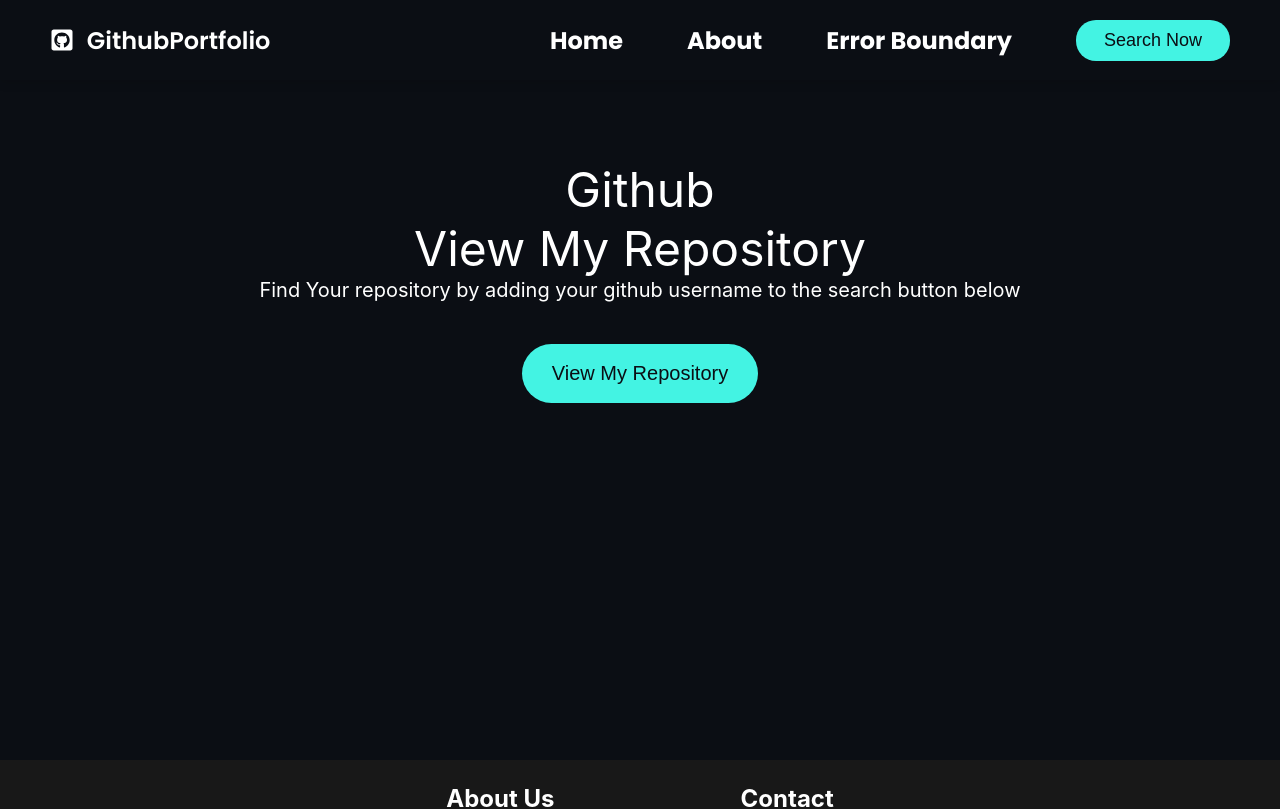
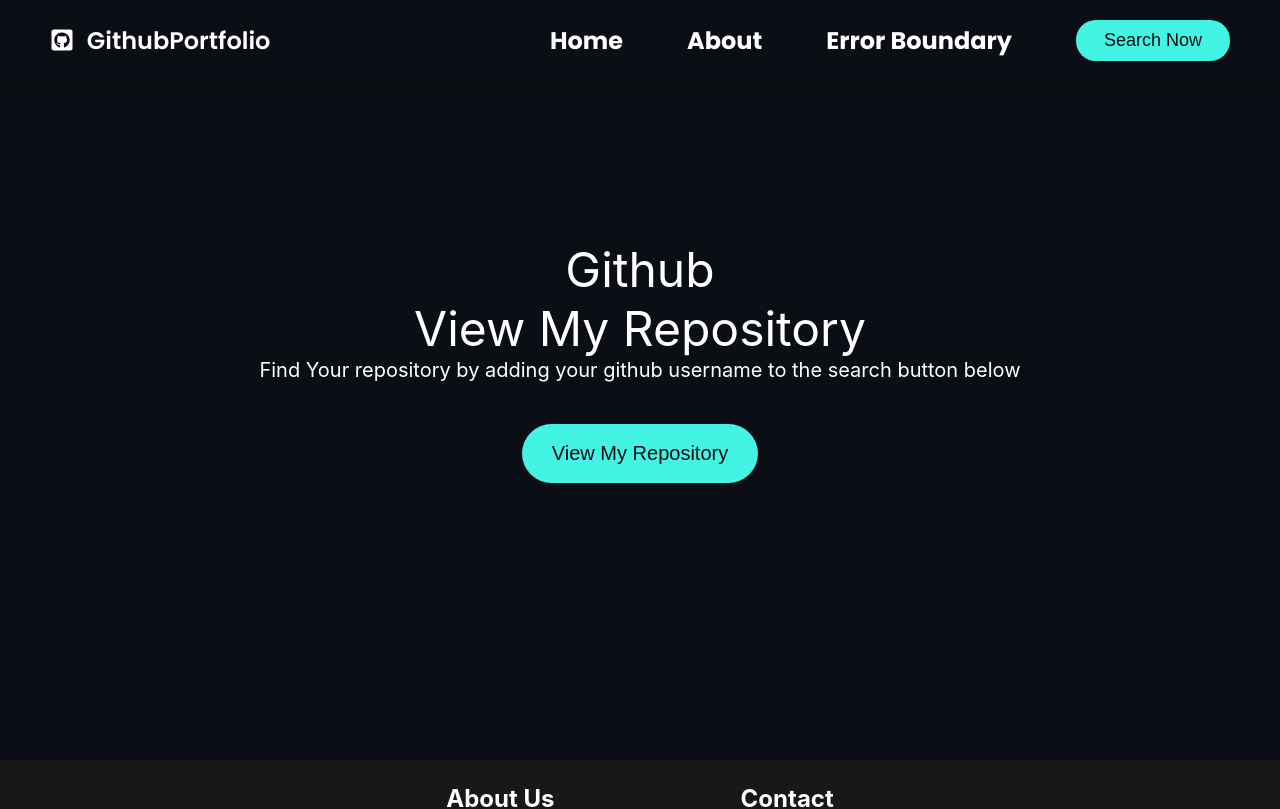
Before and after one commit to debbyuzuegbu/MyRepositoryWebsite, a React (Create React App) app: page / in a window 1280 px wide. Shown: the top 809 px of the page. Built offline with nearby package versions, Linux system fonts and the light colour scheme.

Commit message:
added padding to home component

```diff
--- a/src/404.jsx
+++ b/src/404.jsx
@@ -5,7 +5,7 @@ import { NavLink } from "react-router-dom";
 
 function Error() {
   return (
-    <div className="errorpage">
+    <div style={{padding: "5em"}} className="errorpage">
         <img style={{width: "20em", height:"15em"}} src="https://demo.activeitzone.com/ecommerce/public/assets/img/404.svg"/>
         <h2>Page Not Found!</h2>
         <p>Oops! The page you are looking for has not been found on our server.</p>
--- a/src/Home/Home.jsx
+++ b/src/Home/Home.jsx
@@ -17,7 +17,7 @@ const Home = () =>{
     return(
         <div>
            <HomeContainer>
-                   <HomeContentText>
+                   <HomeContentText style={{padding: "10rem"}}>
                             <HomeTitleText>Github</HomeTitleText>
                             <HomeTitleText>View My Repository</HomeTitleText>
                         <HomeTitleText style={{fontSize: "20px", justifyContent:"center"}}>Find Your repository by adding your github username to the search button below</HomeTitleText>
```
